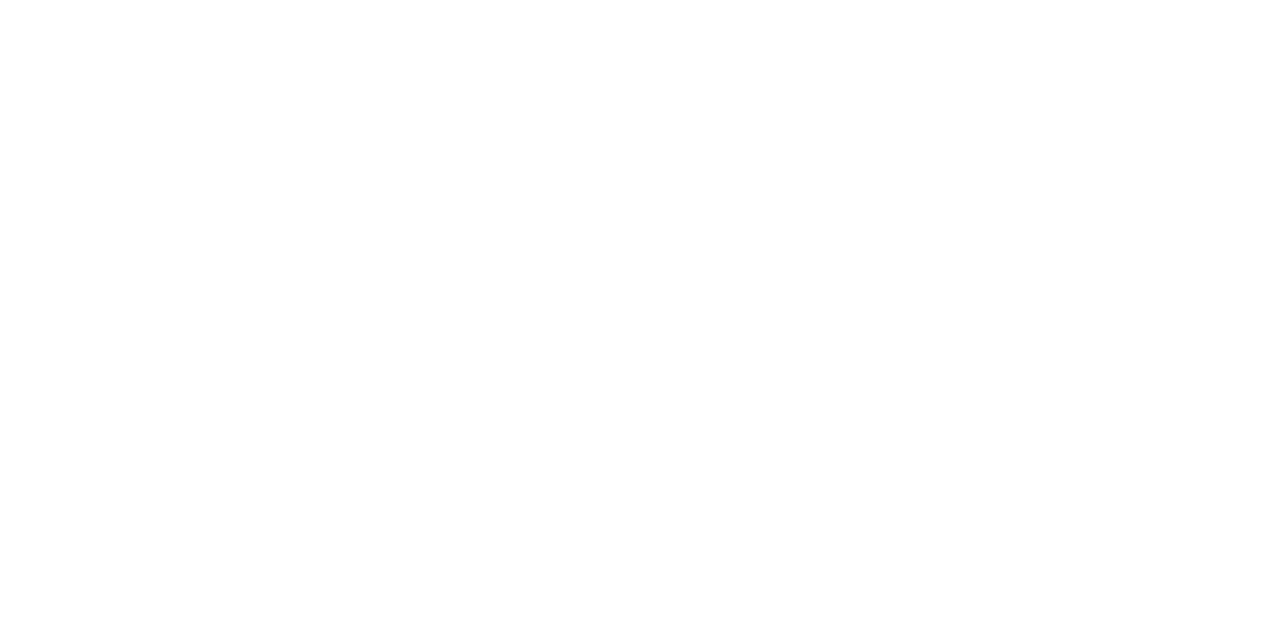
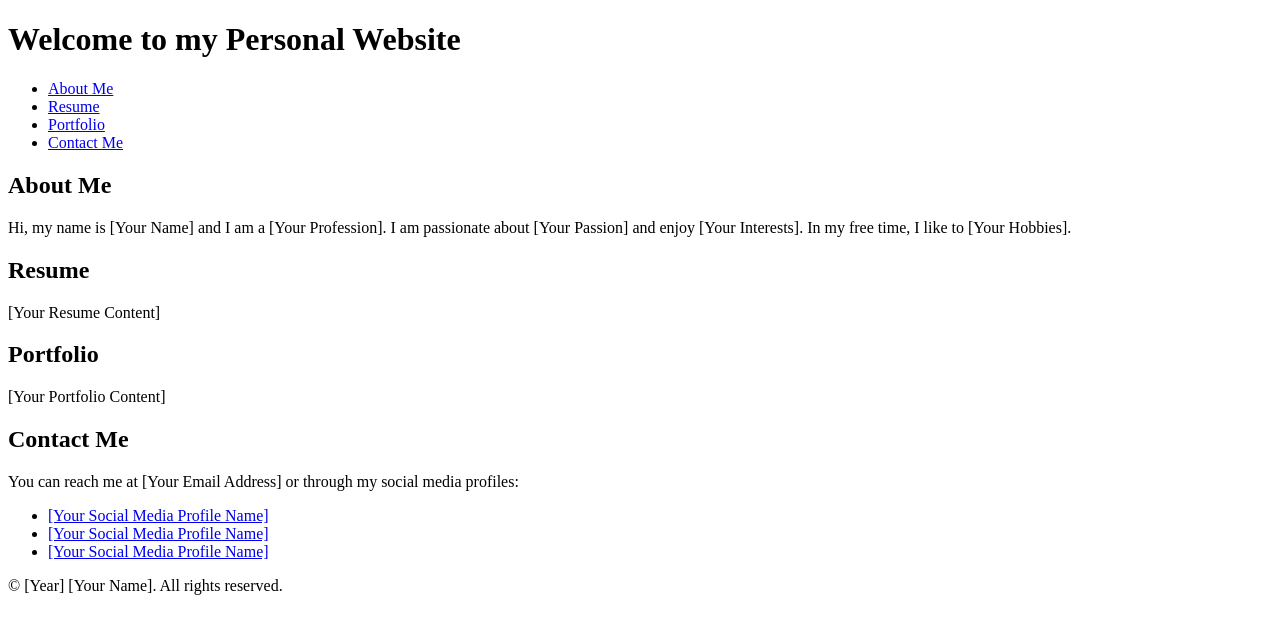
Before and after one commit to Michael3033/GitHub.io, a plain HTML site: page HTMLPage1.html in a window 1280 px wide. Drawn offline with Linux system fonts and the light colour scheme.

Commit message:
Added Content

```diff
--- a/HTMLPage1.html
+++ b/HTMLPage1.html
@@ -1,11 +1,45 @@
 <!DOCTYPE html>
-
-<html lang="en" xmlns="http://www.w3.org/1999/xhtml">
+<html>
 <head>
-    <meta charset="utf-8" />
-    <title></title>
+    <title>My Personal Website</title>
 </head>
 <body>
-
+    <header>
+        <h1>Welcome to my Personal Website</h1>
+        <nav>
+            <ul>
+                <li><a href="#about">About Me</a></li>
+                <li><a href="#resume">Resume</a></li>
+                <li><a href="#portfolio">Portfolio</a></li>
+                <li><a href="#contact">Contact Me</a></li>
+            </ul>
+        </nav>
+    </header>
+    <main>
+        <section id="about">
+            <h2>About Me</h2>
+            <p>Hi, my name is [Your Name] and I am a [Your Profession]. I am passionate about [Your Passion] and enjoy [Your Interests]. In my free time, I like to [Your Hobbies].</p>
+        </section>
+        <section id="resume">
+            <h2>Resume</h2>
+            <p>[Your Resume Content]</p>
+        </section>
+        <section id="portfolio">
+            <h2>Portfolio</h2>
+            <p>[Your Portfolio Content]</p>
+        </section>
+        <section id="contact">
+            <h2>Contact Me</h2>
+            <p>You can reach me at [Your Email Address] or through my social media profiles:</p>
+            <ul>
+                <li><a href="[Your Social Media Link]">[Your Social Media Profile Name]</a></li>
+                <li><a href="[Your Social Media Link]">[Your Social Media Profile Name]</a></li>
+                <li><a href="[Your Social Media Link]">[Your Social Media Profile Name]</a></li>
+            </ul>
+        </section>
+    </main>
+    <footer>
+        <p>&copy; [Year] [Your Name]. All rights reserved.</p>
+    </footer>
 </body>
 </html>
```
